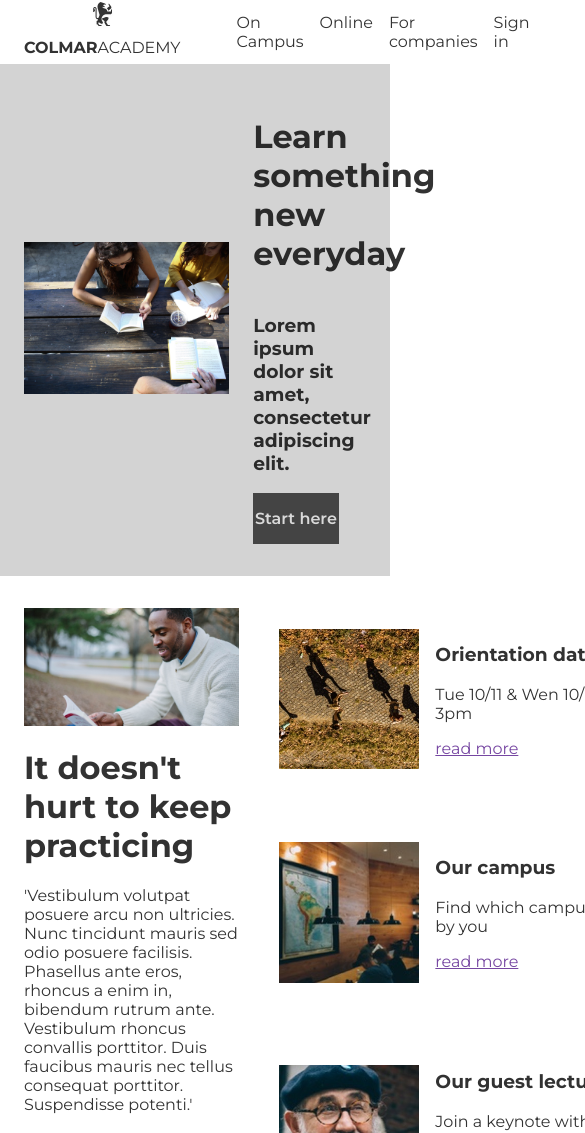
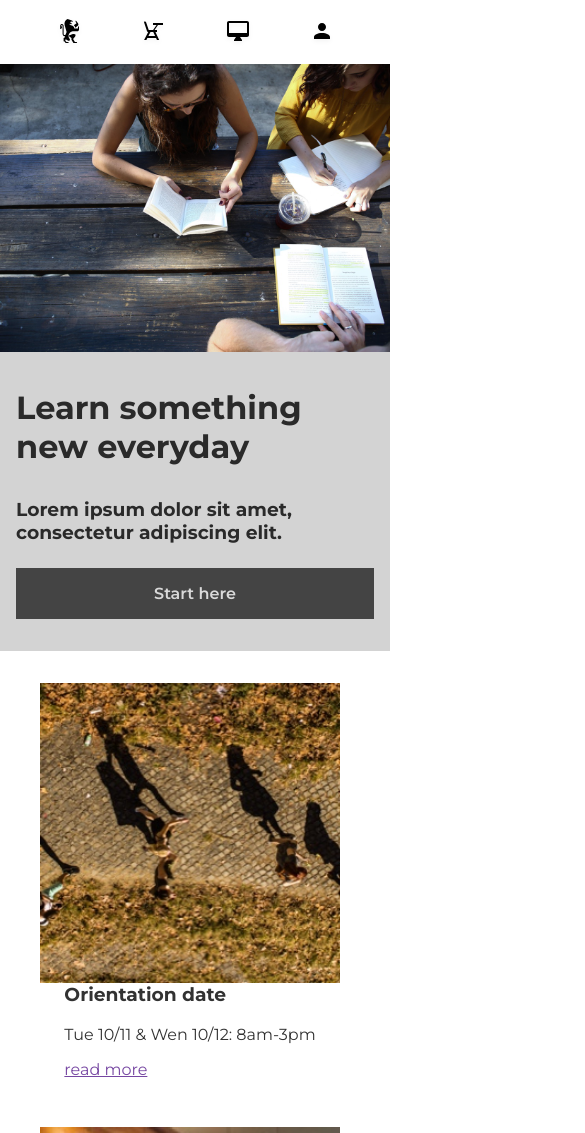
Before and after one commit to NicoNyga/colmar, a plain HTML site: page index.html in a window 390 px wide. Shown: the top 1133 px of the page, 585 px wide, since content can reach past the window. Drawn offline with Linux system fonts and the light colour scheme.

Commit message:
aligning content in flexboxes and starting mobile layout

```diff
--- a/index.html
+++ b/index.html
@@ -14,21 +14,27 @@
     <!-- nav-bar section -->
     <header>
         <nav>
-            <div class="nav-bar">
+            <div class="desktop">
                 <div class="home-button">
-                    <p>
                         <img src="resources/images/ic-logo.svg" alt="colmar logo">
-                        <span>COLMAR</span>ACADEMY
-                    </p>
+                        <p class=""><span>COLMAR</span>ACADEMY</p>
                 </div>
                 <div class="menu-list">
                     <ul>
-                        <li><p>On Campus</p></li>
-                        <li><p>Online</p></li>
-                        <li><p>For companies</p></li>
-                        <li><p>Sign in</p></li>
+                        <li><p class="">On Campus</p></li>
+                        <li><p class="">Online</p></li>
+                        <li><p class="">For companies</p></li>
+                        <li><p class="">Sign in</p></li>
                     </ul>
                 </div>
+            </div>
+            <div class="mobile">
+                <ul class="mobile-list">
+                    <li><img src="resources/images/ic-logo.svg" class="" alt=""></li>
+                    <li><img src="resources/images/ic-on-campus.svg" class="" alt=""></li>
+                    <li><img src="resources/images/ic-online.svg" class="" alt=""></li>
+                    <li><img src="resources/images/ic-login.svg" class="" alt=""></li>
+                </ul>
             </div>
         </nav>
     </header>
@@ -49,7 +55,7 @@
         <div class="quote-event">
 
             <!-- quote section (desktop only) -->
-            <div class="quote-container">
+            <div class="quote-container desktop">
                 <img id="reader" src="resources/images/information-main.jpg" alt="another student sitting outdoors reading">
                 <div class="text-container">
                     <h1>It doesn't hurt to keep practicing</h1>
@@ -69,7 +75,7 @@
                 <div class="event">
                     <!-- <div class="image-container">
                     </div> -->
-                    <img id="eventimage" src="resources/images/information-orientation.jpg" alt="skyview of people running">
+                    <img class="eventimage" src="resources/images/information-orientation.jpg" alt="skyview of people running">
 
                     <div class="infotext">
                         <div class="textwrap">
@@ -82,7 +88,7 @@
                 </div>
                 <div class="event">
                     <!-- <div class="image-container"></div> -->
-                    <img id="eventimage" src="resources/images/information-campus.jpg" alt="inside campus">
+                    <img class="eventimage" src="resources/images/information-campus.jpg" alt="inside campus">
                     <div class="infotext">
                         <div class="textwrap">
                             <h3>Our campus</h3>
@@ -94,7 +100,7 @@
                 <div class="event">
                     <!-- <div class="image-container">
                     </div> -->
-                    <img id="eventimage" src="resources/images/information-guest-lecture.jpg" alt="Oliver Sack">
+                    <img class="eventimage" src="resources/images/information-guest-lecture.jpg" alt="Oliver Sack">
                     <div class="infotext">
                         <div class="textwrap">
                             <h3>Our guest lecture</h3>
@@ -164,10 +170,10 @@
                     Suspendisse potenti.'</p>
             </div>
 
-            <div class="desktop-only-container">
+            <div class="desktop-only-container desktop">
 
                 <div class="exhibit">
-                    <img id="eventimage" src="resources/images/thesis-fisma.jpg" alt="skyview of people running">
+                    <img class="eventimage" src="resources/images/thesis-fisma.jpg" alt="skyview of people running">
 
                     <div class="infotext">
                         <div class="textwrap">
@@ -179,7 +185,7 @@
                 </div>
 
                 <div class="exhibit">
-                    <img id="eventimage" src="resources/images/thesis-now-and-then.jpg">
+                    <img class="eventimage" src="resources/images/thesis-now-and-then.jpg">
 
                     <div class="infotext">
                         <div class="textwrap">
--- a/resources/css/index.css
+++ b/resources/css/index.css
@@ -5,37 +5,41 @@ body {
     margin: 0;
 }
 
+body .mobile {
+    display: none;
+}
 p, h1, h2, h3, h4 {
     opacity: .8;
 }
 
 .sectionheading {
-    width: 100%;
     text-align: center;
     margin-top: 0;
     margin-bottom: 16px;
 }
 
+nav .desktop {
+    display: flex;
+    height: 64px;
+    padding: 0 24px;
+    justify-content: space-between;
+    align-items: center;
+}
+
 .home-button img {
+    display: inline;
         vertical-align: middle;
 
 }
 
 .home-button p {
+    display: inline;
     line-height: 32px;
     text-align: center;
 }
 
 .home-button span {
     font-weight: 700;
-}
-
-.nav-bar {
-    display: flex;
-    height: 64px;
-    padding: 0 24px;
-    justify-content: space-between;
-    align-items: center;
 }
 
 .menu-list ul {
@@ -55,24 +59,27 @@ p, h1, h2, h3, h4 {
     background-color: lightgray;
     display: flex;
     align-items: center;
-    padding: 32px 24px;
+    padding: 32px 0 32px 0;
 }
 
 .banner .image-container {
-max-width: 60%;
-overflow: hidden;
+    flex: 0 1 1152px;
+    overflow: hidden;
+    margin-left: 24px;
+    min-width: 60%;
 }
 
 #students {
     width: 100%;
+    height: auto;
 }
 
 .banner .text-container {
+    flex: 0 1 768px;
     display: flex;
-    min-width: 0;
     flex-direction: column;
     margin-left: 24px;
-    width: 25%;
+    padding-right: 16px;
 }
 
 .button {
@@ -86,7 +93,6 @@ overflow: hidden;
 
 .quote-event, .exhibit-container {
     display: flex;
-    padding-left: 24px;
     padding-bottom: 32px;
     margin-top: 16px;
     align-items: flex-start;
@@ -96,16 +102,16 @@ overflow: hidden;
 .quote-container, .video-container {
     display: flex;
     flex-direction: column;
-    width: 60%;
-    min-width: 215px;
+    flex: 0 1 1152px;
+    min-width: 60%;
     overflow: hidden;
-    margin-right: 24px;
-    flex-shrink: 2;
+    margin-left: 24px;
     padding-top: 16px;
 }
 
 #reader, video {
     width: 100%;
+    height: auto;
 }
 
 #credit {
@@ -118,31 +124,37 @@ overflow: hidden;
 .event-container, .desktop-only-container {
     display: flex;
     flex-direction: column;
-    width: 40%;
-    min-width: 433px;
+    margin-left: 24px;
+    flex: 0 1 768px;
+    padding-right: 34px;
+
 }
 
+.event:hover, .exhibit:hover {
+    background-color: lightgray;
+}
 .event, .exhibit {
     display: flex;
+    flex: 0 1;
     padding: 16px;
     border: 2px;
     border-color: gray;
-    align-items: center;
-    flex: 1;
+    align-items: flex-start;
     justify-items: flex-start;
 }
 
-#eventimage {
+.eventimage {
+    flex: 0 0;
     width: 35%;
-    height: auto;
-    flex-shrink: 0;
+    align-self: flex-start;
 }
 
 .infotext {
-    padding: 16px;
-    width: 65%;
-    height: auto;
-    flex-shrink: 2;
+    padding: 0 16px;
+}
+
+.infotext h3 {
+    margin-top: 0;
 }
 
 .video-container {
@@ -195,3 +207,83 @@ footer {
 .footerlinks {
     position: right;
 }
+
+@media only screen and (max-width: 750px) {
+
+    body {
+        max-width: 750px;
+    }
+
+    body .desktop {
+    display: none;
+}
+
+body .mobile {
+    display: flex;
+}
+
+.nav div .mobile {
+    display: flex;
+    height: 64px;
+    padding: 0 24px;
+    width: 100%;
+}
+
+.mobile-list {
+    display: flex;
+    justify-content: space-evenly;
+    list-style: none;
+    width: 100%;
+    padding: 0;
+    margin: 0;
+}
+
+.mobile-list li {
+    line-height: 64px;
+}
+
+.mobile-list li img {
+    vertical-align: middle;
+}
+
+.banner {
+    display: flex;
+    flex-direction: column;
+    padding: 0;
+    margin: 0;
+    overflow: hidden;
+}
+
+.banner .image-container {
+    max-width: 100%;
+    margin: 0;
+    flex-basis: auto;
+
+}
+
+.banner .text-container {
+    margin: 0;
+    padding: 32px 16px;
+    flex-basis: auto;
+}
+
+.banner .text-container h1 {
+    margin: 0 0 16px 0;
+}
+
+.banner .text-container h3 {
+    margin: 16px 0 12px 0;
+}
+
+.banner .text-container .button {
+    margin-top: 12px;
+}
+
+.event {
+    flex-direction: column;
+    align-items: center;
+}
+.eventimage {
+    width: 100%;
+}
+}
```
